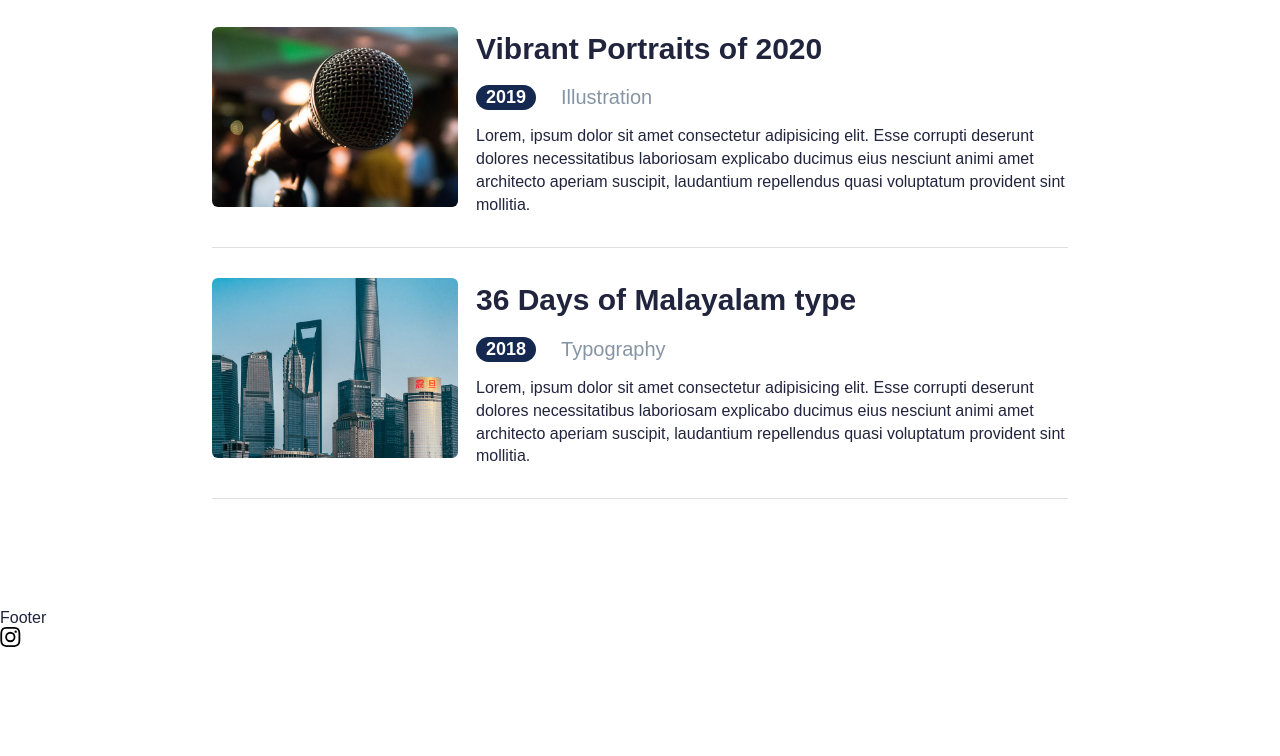
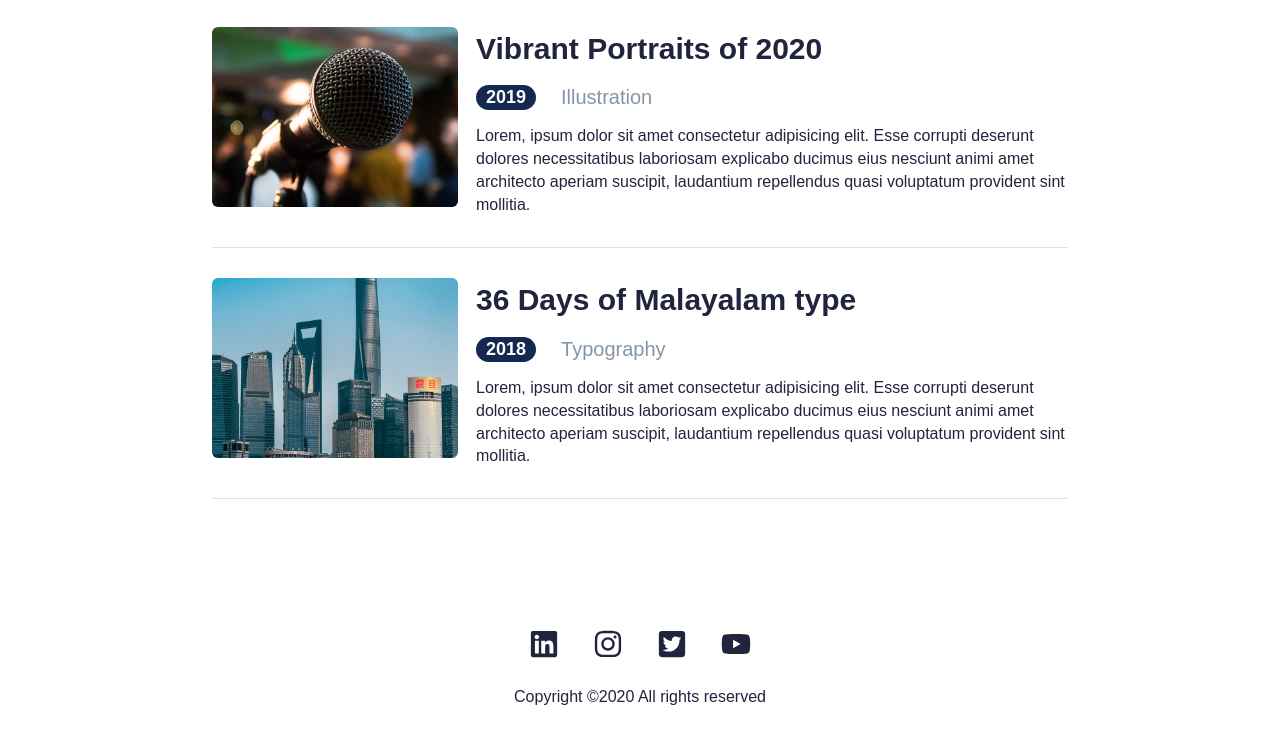
Before and after one commit to cryoweb/site-portfolio-blog, a plain HTML site: page index.html in a window 1280 px wide. Shown: the part 1308-2064 px from the top of the page. Before the commit the page ends 1959 px from the top, so only its background shows below. Drawn offline with Linux system fonts and the light colour scheme.

Commit message:
added footer

```diff
--- a/index.html
+++ b/index.html
@@ -133,18 +133,54 @@
       </section>
 
     </main>
-    <footer class="footer">Footer
-      <ul class="footer__social-list">
-        <li>
-          <a href="#">
-              <svg xmlns="http://www.w3.org/2000/svg" width="21" height="20">
-                <title>Instagram</title>
-                <path
-                  d="M10.333 1.802c2.67 0 2.987.01 4.042.059 2.71.123 3.976 1.409 4.1 4.099.048 1.054.057 1.37.057 4.04 0 2.672-.01 2.988-.058 4.042-.124 2.687-1.386 3.975-4.099 4.099-1.055.048-1.37.058-4.042.058-2.67 0-2.986-.01-4.04-.058-2.717-.124-3.976-1.416-4.1-4.1-.048-1.054-.058-1.37-.058-4.041 0-2.67.01-2.986.058-4.04.124-2.69 1.387-3.977 4.1-4.1 1.054-.048 1.37-.058 4.04-.058zm0-1.802C7.618 0 7.278.012 6.211.06 2.579.227.56 2.242.394 5.877.345 6.944.334 7.284.334 10s.011 3.057.06 4.123c.166 3.632 2.181 5.65 5.816 5.817 1.068.048 1.408.06 4.123.06 2.716 0 3.057-.012 4.124-.06 3.628-.167 5.651-2.182 5.816-5.817.049-1.066.06-1.407.06-4.123s-.011-3.056-.06-4.122C20.11 2.249 18.093.228 14.458.06 13.39.01 13.049 0 10.333 0zm0 4.865a5.135 5.135 0 100 10.27 5.135 5.135 0 000-10.27zm0 8.468a3.333 3.333 0 110-6.666 3.333 3.333 0 010 6.666zm5.339-9.87a1.2 1.2 0 10-.001 2.4 1.2 1.2 0 000-2.4z" />
+    <footer class="footer">
+      <div class="footer__container _container">
+        <ul class="footer__social social">
+          <li class="social__item">
+            <a href="https://www.linkedin.com">
+              <svg aria-hidden="true" focusable="false" data-prefix="fab"
+                data-icon="linkedin" class="svg-inline--fa fa-linkedin fa-w-14" role="img" xmlns="http://www.w3.org/2000/svg"
+                viewBox="0 0 448 512">
+                <path fill="currentColor"
+                  d="M416 32H31.9C14.3 32 0 46.5 0 64.3v383.4C0 465.5 14.3 480 31.9 480H416c17.6 0 32-14.5 32-32.3V64.3c0-17.8-14.4-32.3-32-32.3zM135.4 416H69V202.2h66.5V416zm-33.2-243c-21.3 0-38.5-17.3-38.5-38.5S80.9 96 102.2 96c21.2 0 38.5 17.3 38.5 38.5 0 21.3-17.2 38.5-38.5 38.5zm282.1 243h-66.4V312c0-24.8-.5-56.7-34.5-56.7-34.6 0-39.9 27-39.9 54.9V416h-66.4V202.2h63.7v29.2h.9c8.9-16.8 30.6-34.5 62.9-34.5 67.2 0 79.7 44.3 79.7 101.9V416z">
+                </path>
               </svg>
-          </a>
-        </li>
-      </ul>
+            </a>
+          </li>
+          <li class="social__item">
+            <a href="http://instagram.com">
+              <svg aria-hidden="true" focusable="false" data-prefix="fab" data-icon="instagram"
+                class="svg-inline--fa fa-instagram fa-w-14" role="img" xmlns="http://www.w3.org/2000/svg" viewBox="0 0 448 512">
+                <path fill="currentColor"
+                  d="M224.1 141c-63.6 0-114.9 51.3-114.9 114.9s51.3 114.9 114.9 114.9S339 319.5 339 255.9 287.7 141 224.1 141zm0 189.6c-41.1 0-74.7-33.5-74.7-74.7s33.5-74.7 74.7-74.7 74.7 33.5 74.7 74.7-33.6 74.7-74.7 74.7zm146.4-194.3c0 14.9-12 26.8-26.8 26.8-14.9 0-26.8-12-26.8-26.8s12-26.8 26.8-26.8 26.8 12 26.8 26.8zm76.1 27.2c-1.7-35.9-9.9-67.7-36.2-93.9-26.2-26.2-58-34.4-93.9-36.2-37-2.1-147.9-2.1-184.9 0-35.8 1.7-67.6 9.9-93.9 36.1s-34.4 58-36.2 93.9c-2.1 37-2.1 147.9 0 184.9 1.7 35.9 9.9 67.7 36.2 93.9s58 34.4 93.9 36.2c37 2.1 147.9 2.1 184.9 0 35.9-1.7 67.7-9.9 93.9-36.2 26.2-26.2 34.4-58 36.2-93.9 2.1-37 2.1-147.8 0-184.8zM398.8 388c-7.8 19.6-22.9 34.7-42.6 42.6-29.5 11.7-99.5 9-132.1 9s-102.7 2.6-132.1-9c-19.6-7.8-34.7-22.9-42.6-42.6-11.7-29.5-9-99.5-9-132.1s-2.6-102.7 9-132.1c7.8-19.6 22.9-34.7 42.6-42.6 29.5-11.7 99.5-9 132.1-9s102.7-2.6 132.1 9c19.6 7.8 34.7 22.9 42.6 42.6 11.7 29.5 9 99.5 9 132.1s2.7 102.7-9 132.1z">
+                </path>
+              </svg>
+            </a>
+          </li>
+          <li class="social__item">
+            <a href="http://twitter.com">
+              <svg aria-hidden="true" focusable="false" data-prefix="fab"
+                data-icon="twitter-square" class="svg-inline--fa fa-twitter-square fa-w-14" role="img"
+                xmlns="http://www.w3.org/2000/svg" viewBox="0 0 448 512">
+                <path fill="currentColor"
+                  d="M400 32H48C21.5 32 0 53.5 0 80v352c0 26.5 21.5 48 48 48h352c26.5 0 48-21.5 48-48V80c0-26.5-21.5-48-48-48zm-48.9 158.8c.2 2.8.2 5.7.2 8.5 0 86.7-66 186.6-186.6 186.6-37.2 0-71.7-10.8-100.7-29.4 5.3.6 10.4.8 15.8.8 30.7 0 58.9-10.4 81.4-28-28.8-.6-53-19.5-61.3-45.5 10.1 1.5 19.2 1.5 29.6-1.2-30-6.1-52.5-32.5-52.5-64.4v-.8c8.7 4.9 18.9 7.9 29.6 8.3a65.447 65.447 0 0 1-29.2-54.6c0-12.2 3.2-23.4 8.9-33.1 32.3 39.8 80.8 65.8 135.2 68.6-9.3-44.5 24-80.6 64-80.6 18.9 0 35.9 7.9 47.9 20.7 14.8-2.8 29-8.3 41.6-15.8-4.9 15.2-15.2 28-28.8 36.1 13.2-1.4 26-5.1 37.8-10.2-8.9 13.1-20.1 24.7-32.9 34z">
+                </path>
+              </svg>
+            </a>
+          </li>
+          <li class="social__item">
+            <a href="https://www.youtube.com">
+              <svg aria-hidden="true" focusable="false" data-prefix="fab" data-icon="youtube"
+                class="svg-inline--fa fa-youtube fa-w-18" role="img" xmlns="http://www.w3.org/2000/svg" viewBox="0 0 576 512">
+                <path fill="currentColor"
+                  d="M549.655 124.083c-6.281-23.65-24.787-42.276-48.284-48.597C458.781 64 288 64 288 64S117.22 64 74.629 75.486c-23.497 6.322-42.003 24.947-48.284 48.597-11.412 42.867-11.412 132.305-11.412 132.305s0 89.438 11.412 132.305c6.281 23.65 24.787 41.5 48.284 47.821C117.22 448 288 448 288 448s170.78 0 213.371-11.486c23.497-6.321 42.003-24.171 48.284-47.821 11.412-42.867 11.412-132.305 11.412-132.305s0-89.438-11.412-132.305zm-317.51 213.508V175.185l142.739 81.205-142.739 81.201z">
+                </path>
+              </svg>
+            </a>
+          </li>
+        </ul>
+        <div class="footer__copy">Copyright ©2020 All rights reserved</div>
+      </div>
     </footer>
   </div>
   <script src="js/main.js"></script>
--- a/main.scss
+++ b/main.scss
@@ -6,3 +6,5 @@
 @import "scss/recent-posts";
 @import "scss/featured-works";
 @import "scss/works";
+@import "scss/social";
+@import "scss/footer";
--- a/scss/_featured-works.scss
+++ b/scss/_featured-works.scss
@@ -1,5 +1,5 @@
 .featured-works {
-  padding: 30px 0 80px 0;
+  padding: 30px 0 50px 0;
 
   @media (max-width: $md3+px) {
     padding: 30px 0 30px 0;
--- /dev/null
+++ b/scss/_footer.scss
@@ -0,0 +1,8 @@
+.footer {
+  padding: 50px 0;
+  text-align: center;
+}
+
+.footer__social {
+  margin: 0 0 25px 0;
+}
--- /dev/null
+++ b/scss/_social.scss
@@ -0,0 +1,17 @@
+.social {
+  display: flex;
+  justify-content: center;
+  align-items: center;
+}
+
+.social__item {
+  margin: 0 17px;
+  svg {
+    width: 30px;
+    height: 30px;
+  }
+
+  a:hover {
+    color: $colorAccent;
+  }
+}
```
Also changed, not shown: css/main.css, css/main.min.css, css/works.css (deleted), css/works.min.css (deleted), scss/_works.scss (renamed from scss/works.scss), 4 other files.
